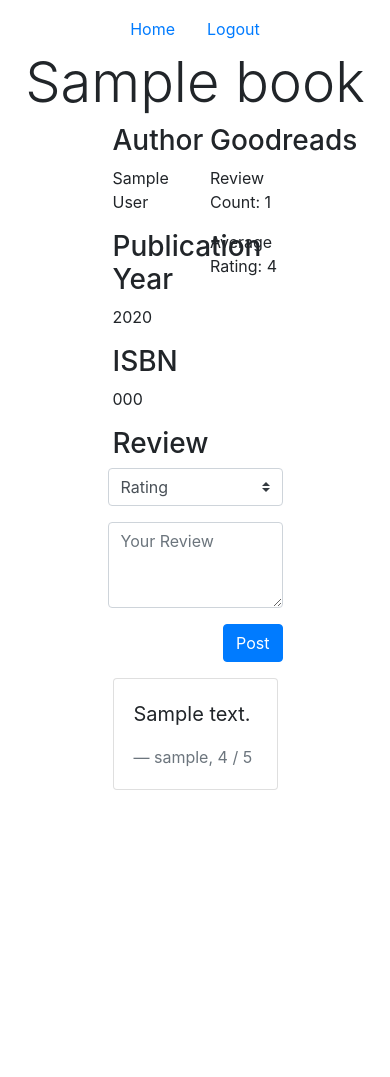
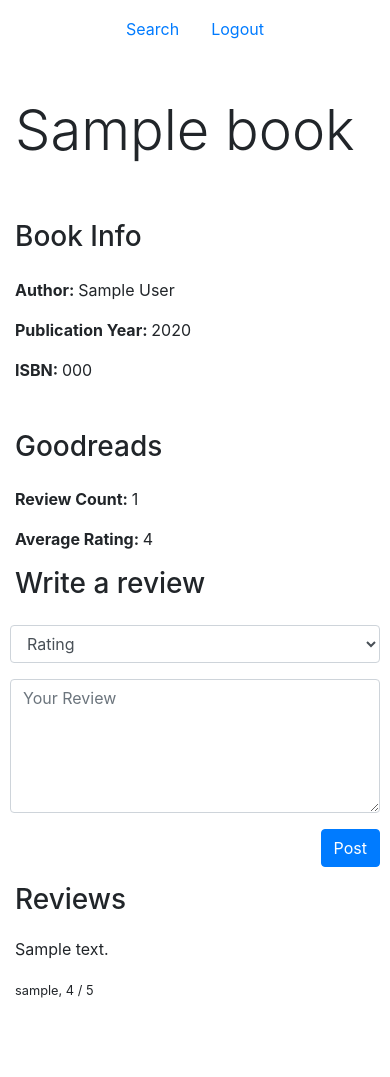
Before and after one commit to itsjeevan/book-bash, a Flask app: template templates/book.html in a window 390 px wide. Shown: the part 247-1324 px from the top of the page. Before the commit the page ends 1037 px from the top, so only its background shows below. Run offline with Flask 2, Linux system fonts and the light colour scheme; the template is opened without the code that fills it: most values are stand-ins (such as "Sample title", 1, 10 or a date in 2020); some libraries are stand-ins or nearby versions.

Commit message:
Updated style and breakpoints

```diff
--- a/application.py
+++ b/application.py
@@ -10,7 +10,7 @@ from sqlalchemy import create_engine
 from sqlalchemy.orm import scoped_session, sessionmaker
 
 app = Flask(__name__, static_url_path = '/static', static_folder = "static")
-key = config.key
+api_key = config.api_key
 
 # Check for environment variable
 if not os.getenv("DATABASE_URL"):
@@ -143,7 +143,7 @@ def book(isbn):
     # Get JSON from Goodreads
     res = requests.get("""
         https://www.goodreads.com/book/review_counts.json""",
-        params={"key": key, "isbns": isbn})
+        params={"key": api_key, "isbns": isbn})
 
     # Check status code
     if res.status_code != 200:
--- a/templates/book.html
+++ b/templates/book.html
@@ -4,48 +4,39 @@
 {% block body %}
 
 <nav class="nav justify-content-center">
-    <a class="nav-link" href="{{ url_for('search') }}">Home</a>
+    <a class="nav-link" href="{{ url_for('search') }}">Search</a>
     <a class="nav-link" href="{{ url_for('logout') }}">Logout</a>
 </nav>
 
-<h2 class="display-4 text-center">{{ book.title }}</h2>
+<div class="row justify-content-center mt-5">
+    <div class="col-md-9">
+        <h2 class="display-4">{{ book.title }}</h2>
+    </div>
+</div>
 
-<div class="row justify-content-center">
+<div class="row justify-content-center my-5">
 
-    <div class="col-3">
+    <div class="col-lg-3 col-md-4">
 
-        <h3>Author</h3>
-        <p>{{ book.author }}</p>
+        <h3 class="mb-4">Book Info</h3>
+        <p><strong>Author: </strong>{{ book.author }}</p>
+        <p><strong>Publication Year: </strong>{{ book.year }}</p>
+        <p><strong>ISBN: </strong>{{ book.isbn }}</p>
 
-        <h3>Publication Year</h3>
-        <p>{{ book.year }}</p>
-
-        <h3>ISBN</h3>
-        <p>{{ book.isbn }}</p>
+        <h3 class="mt-5 mb-4">Goodreads</h3>
+        <p><strong>Review Count: </strong>{{ review_count }}</p>
+        <p><strong>Average Rating: </strong>{{ average_rating }}</p>
 
     </div>
 
-    <div class="col-3">
-
-        <h3>Goodreads</h3>
-        <p>Review Count: {{ review_count }}</p>
-        <p>Average Rating: {{ average_rating }}</p>
-
-    </div>
-
-</div>
+    <div class="col-lg-6 col-md-5">
 
 
-
-<div class="row justify-content-center">
-
-    <div class="col-6">
-
-        <h3>Review</h3>
+        <h3 class="mb-4">Write a review</h3>
 
         <form action="{{ url_for('book', isbn=book.isbn) }}" method="post">
             <div class="form-group form-row">
-                <select class="custom-select" name="rating">
+                <select class="form-control" name="rating">
                     <option selected disabled>Rating</option>
                     <option value="1">1 star</option>
                     <option value="2">2 stars</option>
@@ -55,31 +46,27 @@
                 </select>
             </div>
             <div class="form-group form-row">
-                <textarea name="review" class="form-control" placeholder="Your Review" rows="3"></textarea>
+                <textarea name="review" class="form-control" placeholder="Your Review" rows="5"></textarea>
             </div>
-            <div class="form-group form-row">
-                <button type="submit" class="btn btn-primary ml-auto">Post</button>
+            <div class="form-group form-row justify-content-end">
+                <button type="submit" class="btn btn-primary">Post</button>
             </div>
         </form>
 
-        <ul class="list-group">
-        {% for review in reviews %}
-            <div class="card">
-                <div class="card-body">
-                <blockquote class="blockquote mb-0">
-                    <p>{{ review.review }}</p>
-                    <footer class="blockquote-footer">{{ review.user_username }}, {{ review.rating }} / 5</footer>
-                </blockquote>
-                </div>
-            </div>
-        {% endfor %}
+        <h3>Reviews</h3>
+
+        <ul class="list-group list-group-flush">
+            {% for review in reviews %}
+            <li class="list-group-item pl-0">
+                <p>{{ review.review }}</p>
+                <p><small>{{ review.user_username }}, {{ review.rating }} / 5</small></p>
+            </li>
+            {% endfor %}
         </ul>
 
     </div>
 
-
 </div>
 
 
-
 {% endblock %}
```
Also changed, not shown: templates/login.html (+6 -6 lines), templates/search.html (+4 -4 lines), static/images/book.png (added).
